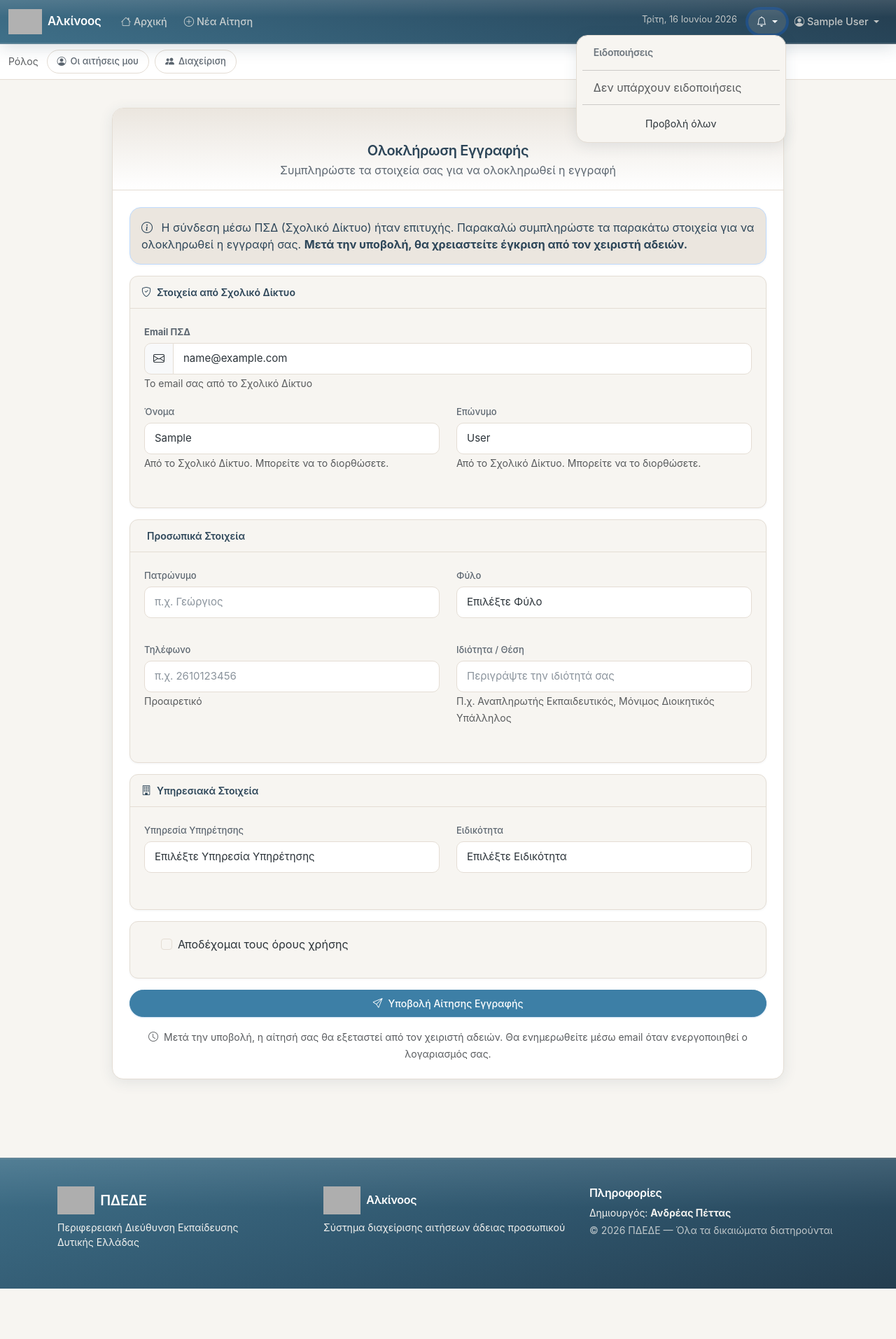
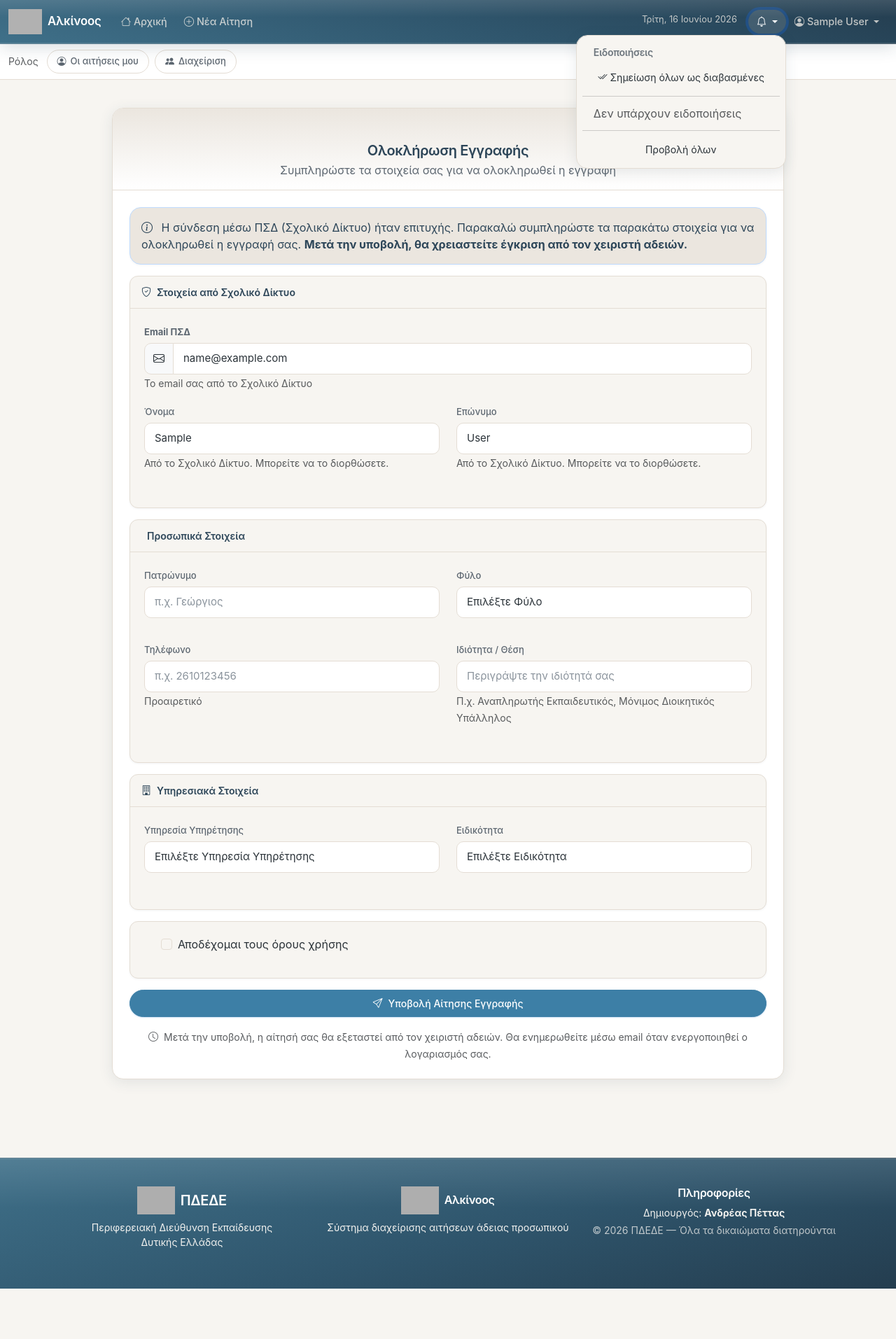
Before and after one commit to apettas/adeies5, a Django app: page /login/complete-sso-registration/ in a window 1280 px wide, after a click that opens the changed part. Shown: the whole page at 70% size. Run offline with Django 4.2, Linux system fonts and the light colour scheme; the visitor is signed in with stand-in values (Sample User, id 1); data comes from the database, SQL or seed files in the repository; data that the repository does not hold is empty; some libraries are stand-ins or nearby versions; grey boxes are pictures that could not be loaded.

Commit message:
feat: handler submission date column, mark-all notifications, centered footer
Add sortable submitted_at column on handler dashboard, mark-all-read action in notification dropdown, and center-align all footer columns.

Co-authored-by: Cursor <cursoragent@cursor.com>

```diff
--- a/templates/base.html
+++ b/templates/base.html
@@ -100,6 +100,11 @@
                         </a>
                         <ul class="dropdown-menu dropdown-menu-end" style="width: 300px;">
                             <li><h6 class="dropdown-header">Ειδοποιήσεις</h6></li>
+                            <li>
+                                <a class="dropdown-item text-center" href="#" id="mark-all-notifications-read">
+                                    <i class="bi bi-check2-all"></i> Σημείωση όλων ως διαβασμένες
+                                </a>
+                            </li>
                             <li><hr class="dropdown-divider"></li>
                             <li>
                                 <ul id="notification-list" class="list-unstyled mb-0">
@@ -165,16 +170,16 @@
     <footer class="alkinoos-footer">
         <div class="container">
             <div class="row">
-                <div class="col-md-4 mb-3">
-                    <div class="d-flex align-items-center mb-2 gap-2">
+                <div class="col-md-4 mb-3 text-center">
+                    <div class="d-flex align-items-center justify-content-center mb-2 gap-2">
                         <img src="{% static 'images/logo.png' %}" alt="Λογότυπο ΠΔΕΔΕ" height="40" class="footer-brand-logo" onerror="this.style.display='none'">
                         <h5 class="mb-0">ΠΔΕΔΕ</h5>
                     </div>
                     <p class="mb-0 small">Περιφερειακή Διεύθυνση Εκπαίδευσης</p>
                     <p class="small">Δυτικής Ελλάδας</p>
                 </div>
-                <div class="col-md-4 mb-3">
-                    <div class="d-flex align-items-center gap-2 mb-2">
+                <div class="col-md-4 mb-3 text-center">
+                    <div class="d-flex align-items-center justify-content-center gap-2 mb-2">
                         <img src="{% static 'Alkinoos.png' %}" alt="Αλκίνοος" height="32" class="footer-brand-logo">
                         <h6 class="mb-0">Αλκίνοος</h6>
                     </div>
@@ -182,7 +187,7 @@
                         Σύστημα διαχείρισης αιτήσεων άδειας προσωπικού
                     </p>
                 </div>
-                <div class="col-md-4 mb-3">
+                <div class="col-md-4 mb-3 text-center">
                     <h6>Πληροφορίες</h6>
                     <p class="mb-1 small">
                         Δημιουργός: <strong>Ανδρέας Πέττας</strong>
@@ -270,6 +275,18 @@
             });
         }
 
+        function markAllAsRead() {
+            fetch('{% url "notifications:mark_all_as_read" %}', {
+                method: 'POST',
+                headers: {
+                    'X-CSRFToken': '{{ csrf_token }}',
+                    'X-Requested-With': 'XMLHttpRequest'
+                }
+            }).then(() => {
+                loadNotifications();
+            });
+        }
+
         function formatGreekDate(date) {
             const days = ['Κυριακή', 'Δευτέρα', 'Τρίτη', 'Τετάρτη', 'Πέμπτη', 'Παρασκευή', 'Σάββατο'];
             const months = ['Ιανουαρίου', 'Φεβρουαρίου', 'Μαρτίου', 'Απριλίου', 'Μαΐου', 'Ιουνίου',
@@ -281,6 +298,14 @@
             {% if user.is_authenticated %}
             loadNotifications();
             setInterval(loadNotifications, 30000);
+
+            const markAllBtn = document.getElementById('mark-all-notifications-read');
+            if (markAllBtn) {
+                markAllBtn.addEventListener('click', function(e) {
+                    e.preventDefault();
+                    markAllAsRead();
+                });
+            }
             {% endif %}
 
             const dateElement = document.getElementById('current-date-greek');
```
Also changed, not shown: templates/leaves/handler_dashboard.html (+8 -0 lines).
